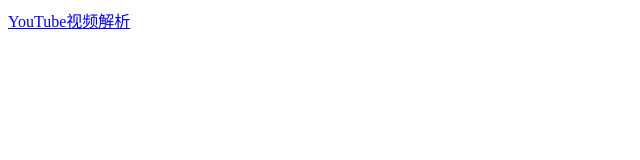
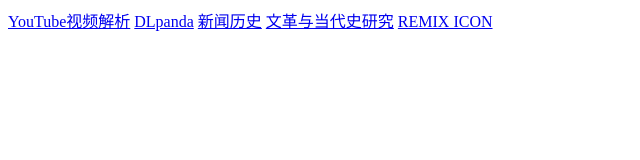
Before and after one commit to wzhiww/wzhiww.github.io, a plain HTML site: page index.html in a window 1280 px wide. Shown: the whole page, without its empty margins (0-640 px from the left). Drawn offline with Linux system fonts and the light colour scheme.

Commit message:
Update index.html

```diff
--- a/index.html
+++ b/index.html
@@ -1 +1,8 @@
 <a href="https://youtube.iiilab.com">YouTube视频解析</a>
+<a href="https://dlpanda.com/">DLpanda</a>
+
+
+<a href="https://cn.govopendata.com">新闻历史</a>
+<a href="https://difangwenge.org/forum.php">文革与当代史研究</a>
+
+<a href="https://remixicon.com">REMIX ICON</a>
```
